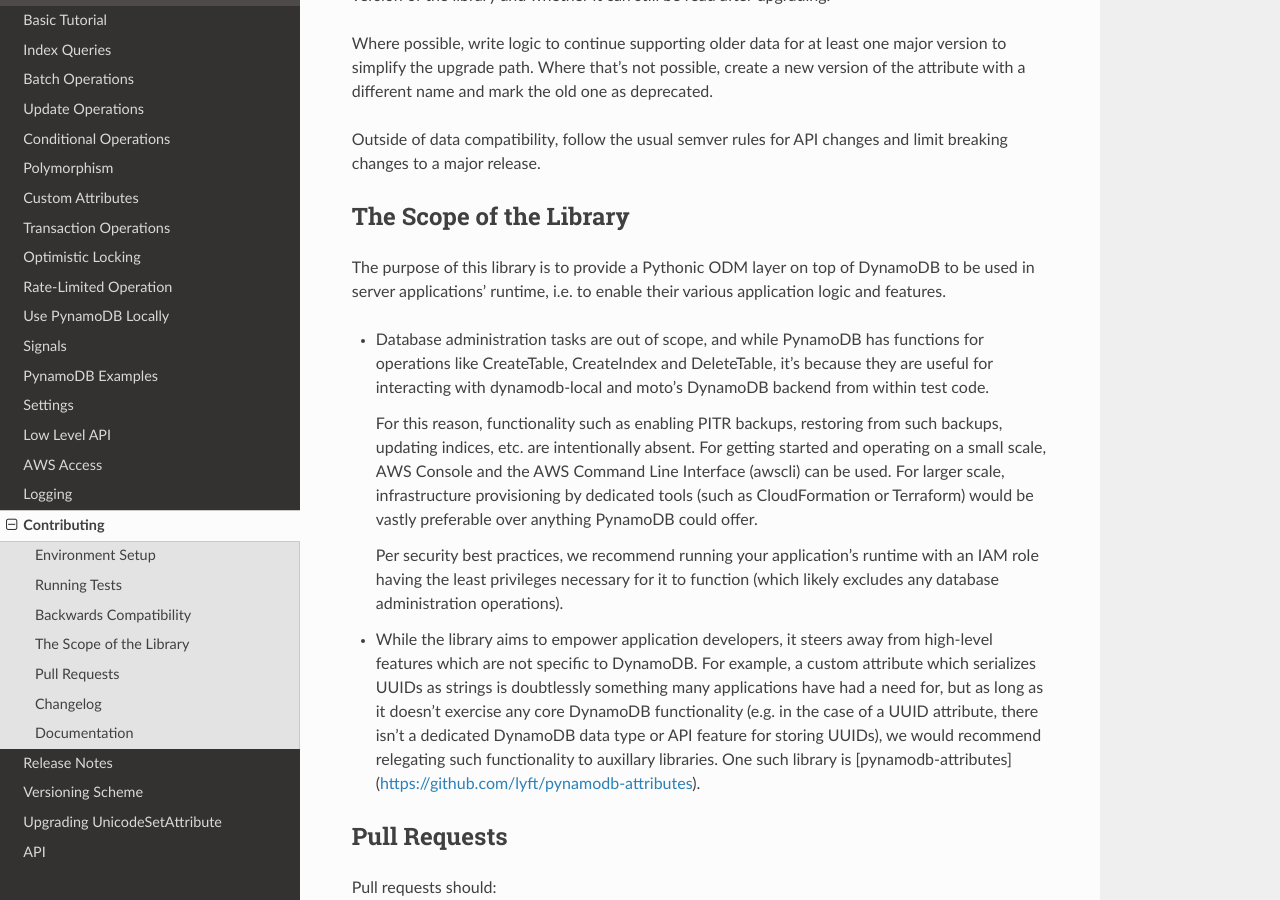
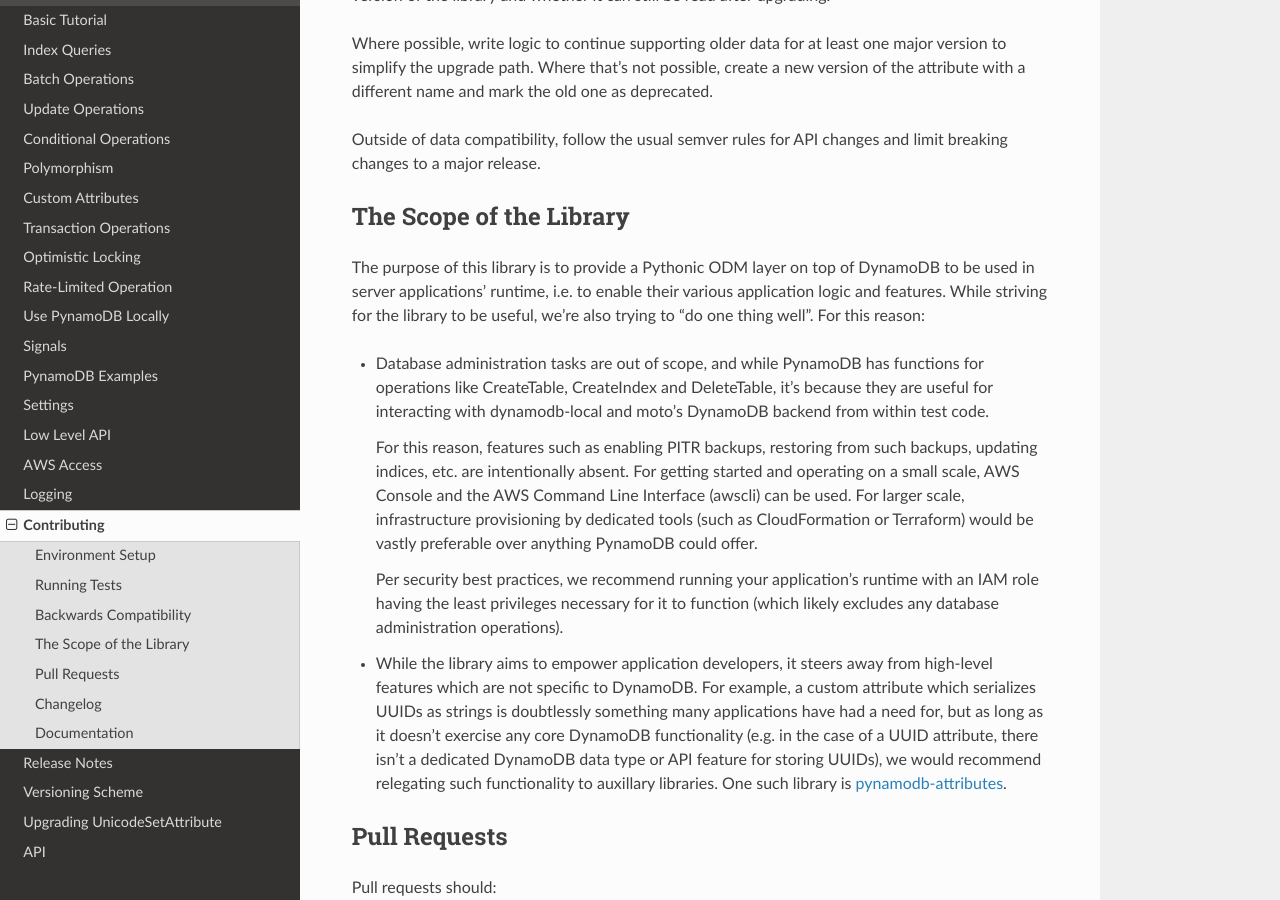
Before and after one commit to pynamodb/PynamoDB, a Sphinx documentation site: the page built from docs/contributing.rst, in a window 1280 px wide and 900 px high, scrolled down 1095 px. Built offline with Sphinx 7.4.7 and the Read the Docs theme 2.0.0, drawn with Linux system fonts in a browser that asks for light colours; the version number could not be read and is left out.

Commit message:
un-markdown + copy

```diff
--- a/docs/contributing.rst
+++ b/docs/contributing.rst
@@ -66,12 +66,13 @@ The Scope of the Library
 
 The purpose of this library is to provide a Pythonic ODM layer on top of DynamoDB to be used
 in server applications' runtime, i.e. to enable their various application logic and features.
+While striving for the library to be useful, we're also trying to "do one thing well". For this reason:
 
 - Database administration tasks are out of scope, and while PynamoDB has functions for
   operations like CreateTable, CreateIndex and DeleteTable, it's because they are useful
   for interacting with dynamodb-local and moto's DynamoDB backend from within test code.
 
-  For this reason, functionality such as enabling PITR backups, restoring from such backups,
+  For this reason, features such as enabling PITR backups, restoring from such backups,
   updating indices, etc. are intentionally absent. For getting started and operating
   on a small scale, AWS Console and the AWS Command Line Interface (awscli) can be used.
   For larger scale, infrastructure provisioning by dedicated tools (such as CloudFormation
@@ -86,7 +87,7 @@ in server applications' runtime, i.e. to enable their various application logic
   as strings is doubtlessly something many applications have had a need for, but as long as it doesn't
   exercise any core DynamoDB functionality (e.g. in the case of a UUID attribute, there isn't
   a dedicated DynamoDB data type or API feature for storing UUIDs), we would recommend relegating
-  such functionality to auxillary libraries. One such library is [pynamodb-attributes](https://github.com/lyft/pynamodb-attributes).
+  such functionality to auxillary libraries. One such library is `pynamodb-attributes <https://github.com/lyft/pynamodb-attributes>`_.
 
 
 Pull Requests
```
